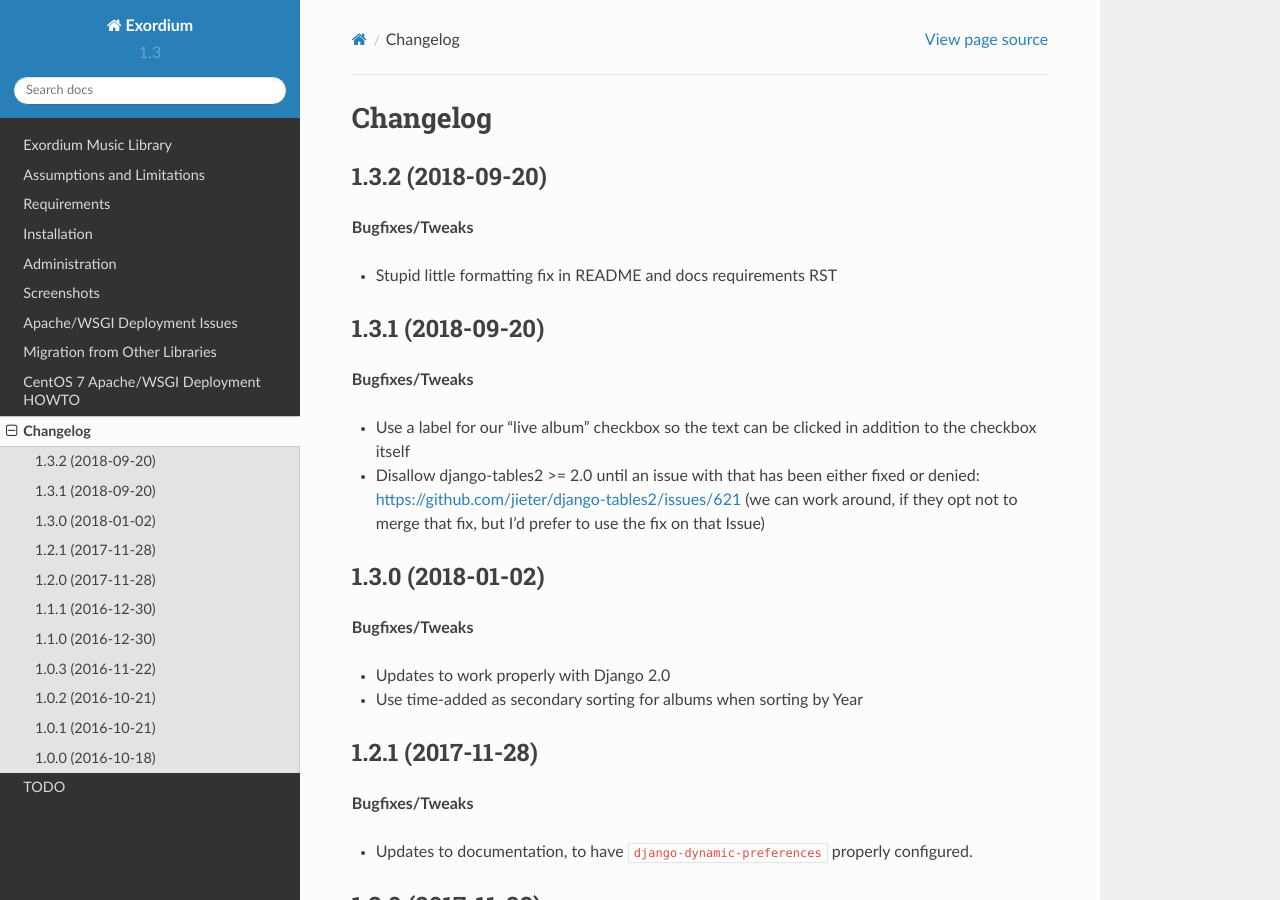
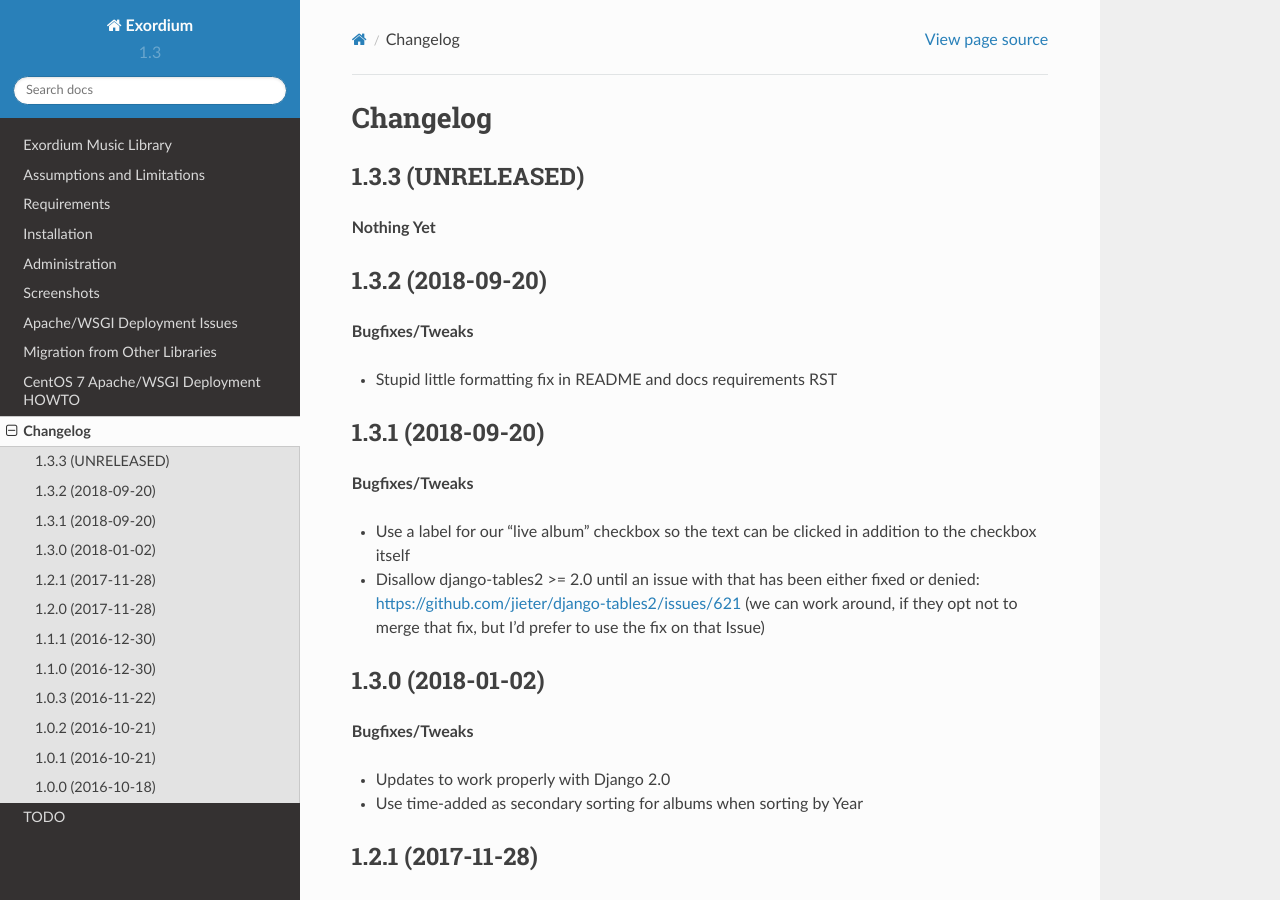
Before and after one commit to apocalyptech/exordium, a Sphinx documentation site: the page built from docs/changelog.rst, in a window 1280 px wide and 900 px high. Built offline with Sphinx 7.4.7 and the Read the Docs theme 2.0.0, drawn with Linux system fonts in a browser that asks for light colours.

Commit message:
Preemptively bumping version to 1.3.3

```diff
--- a/CHANGELOG.rst
+++ b/CHANGELOG.rst
@@ -1,3 +1,8 @@
+1.3.3 (UNRELEASED)
+------------------
+
+**Nothing Yet**
+
 1.3.2 (2018-09-20)
 ------------------
 
--- a/docs/conf.py
+++ b/docs/conf.py
@@ -62,7 +62,7 @@ author = 'CJ Kucera'
 # The short X.Y version.
 version = '1.3'
 # The full version, including alpha/beta/rc tags.
-release = '1.3.2'
+release = '1.3.3'
 
 # The language for content autogenerated by Sphinx. Refer to documentation
 # for a list of supported languages.
--- a/exordium/__init__.py
+++ b/exordium/__init__.py
@@ -1,3 +1,3 @@
 default_app_config = 'exordium.apps.ExordiumConfig'
 
-__version__ = '1.3.2'
+__version__ = '1.3.3'
```
